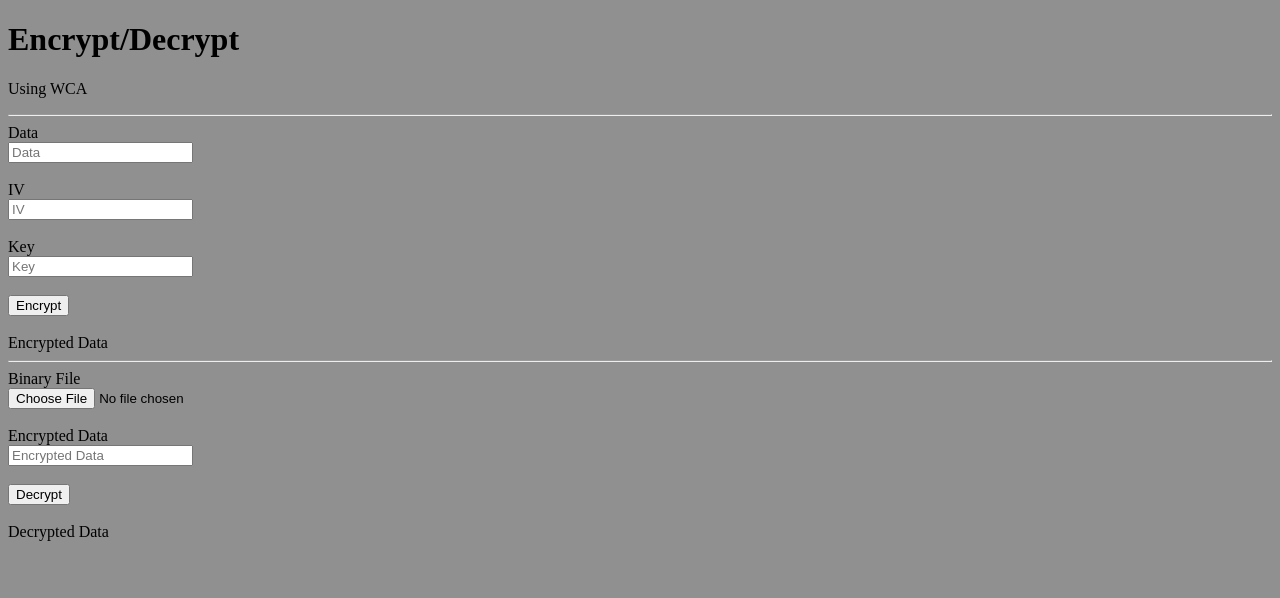
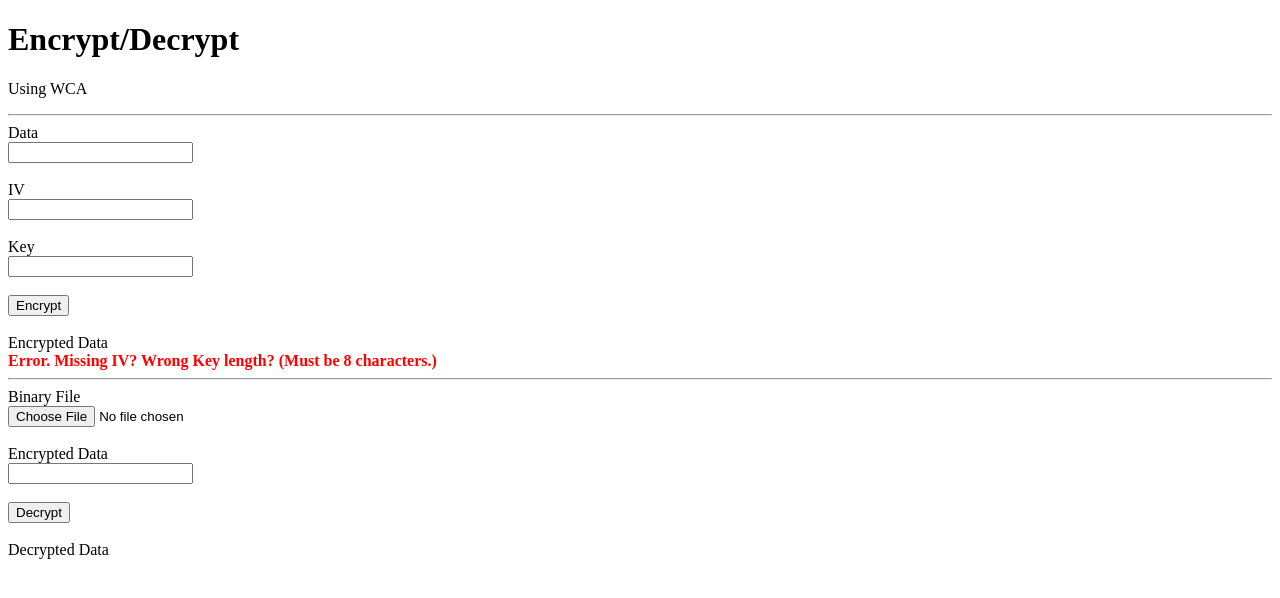
Before and after one commit to sgwrth/encrypt, a plain HTML site: page index.html in a window 1280 px wide. Both pictures are taken after a click on the button "Encrypt". Drawn offline with Linux system fonts and the light colour scheme.

Commit message:
* add: error handling for encryption/decryption

```diff
--- a/index.html
+++ b/index.html
@@ -3,7 +3,7 @@
 <head>
     <style>
         body {
-            background-color: #909090;
+            background-color: #ffffff;
         }
     </style>
 </head>
@@ -15,19 +15,19 @@
 
     <label for="dataInput">Data</label>
     <div>
-        <input id="dataInput" type="text" placeholder="Data" />
+        <input id="dataInput" type="text" />
     </div>
     <br />
 
     <label for="ivInput">IV</label>
     <div>
-        <input id="ivInput" type="text" placeholder="IV" />
+        <input id="ivInput" type="text" />
     </div>
     <br />
 
     <label for="keyInput">Key</label>
     <div>
-        <input id="keyInput" type="text" placeholder="Key" />
+        <input id="keyInput" type="text" />
     </div>
     <br />
 
@@ -51,7 +51,7 @@
 
     <label for="encDataInput">Encrypted Data</label>
     <div>
-        <input id="encDataInput" type="text" placeholder="Encrypted Data" />
+        <input id="encDataInput" type="text" />
     </div>
     <br />
 
@@ -78,20 +78,34 @@ const decryptBtn = document.getElementById('decryptBtn');
 const decDataDiv = document.getElementById('decData');
 
 encryptBtn.addEventListener('click', async () => {
-    const ciphertext = await createEncryptedData(
+    createEncryptedData(
             String(ivInput.value),
             String(dataInput.value),
-            String(keyInput.value));
-    encData.innerHTML = ciphertext;
+            String(keyInput.value)
+    ).then((data) => {
+        encData.innerHTML = data;
+    }).catch((err) => {
+        console.error(err);
+        encDataDiv.innerHTML = `<span style="color: #ff0000"><strong>`
+                + `Error. Missing IV? Wrong Key length? (Must be 8 characters.)`
+                + `</strong><span>`;
+    });
 });
 
 decryptBtn.addEventListener('click', async () => {
-    const decryptedData = await decryptCiphertext(
+    decryptCiphertext(
             String(ivInput.value),
             String(keyInput.value),
-            String(encDataInput.value));
-    console.log(decryptedData);
-    decData.innerHTML = decryptedData;
+            String(encDataInput.value)
+    ).then((data) => {
+        decData.innerHTML = data;
+    })
+    .catch((err) => {
+        console.error(err);
+        decData.innerHTML = `<span style="color: #ff0000"><strong>`
+                + `Error. Wrong or missing IV/Key?`
+                + `</strong><span>`;
+    });
 });
 
 function bufferFromString(string) {
```
